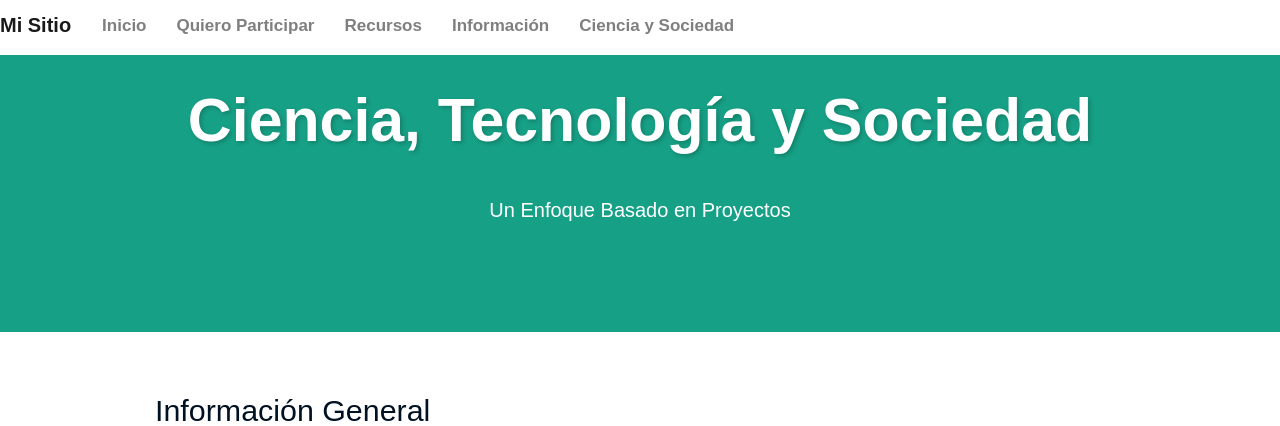
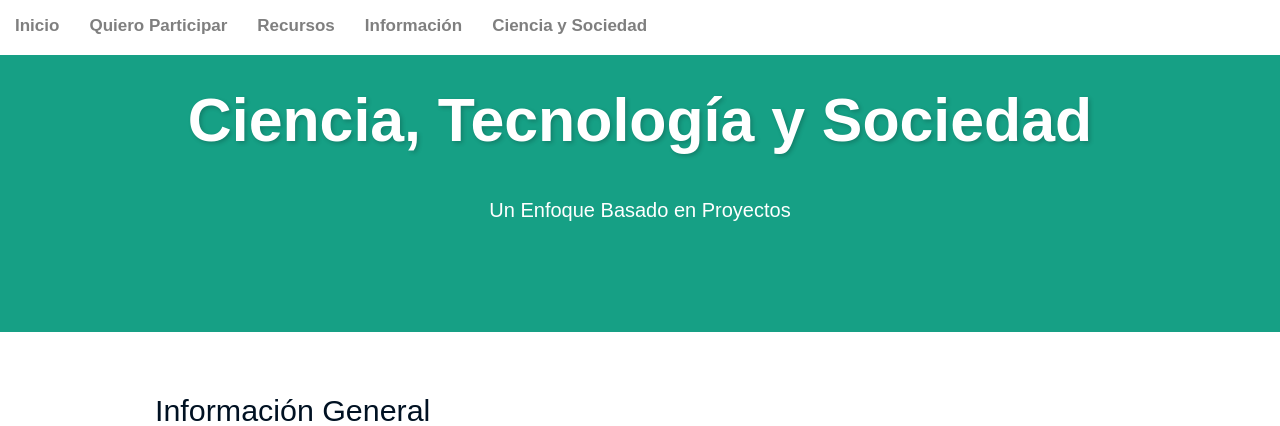
Before and after one commit to MathUPTC/MathApp, a Flask app: page / in a window 1280 px wide. Shown: the top 426 px of the page. Run offline with Flask 3, Linux system fonts and the light colour scheme; some libraries are stand-ins or nearby versions.

Commit message:
barra de navegacion

```diff
--- a/app/templates/base.html
+++ b/app/templates/base.html
@@ -19,7 +19,6 @@
 </div>
 
 <nav class="navbar navbar-expand-lg navbar-light bg-light">
-    <a class="navbar-brand" href="#">Mi Sitio</a>
     <!-- Botón de colapso para pantallas pequeñas -->
     <button class="navbar-toggler" type="button" data-toggle="collapse" data-target="#navbarNav" aria-controls="navbarNav" aria-expanded="false" aria-label="Toggle navigation">
       <span class="navbar-toggler-icon"></span>
```
